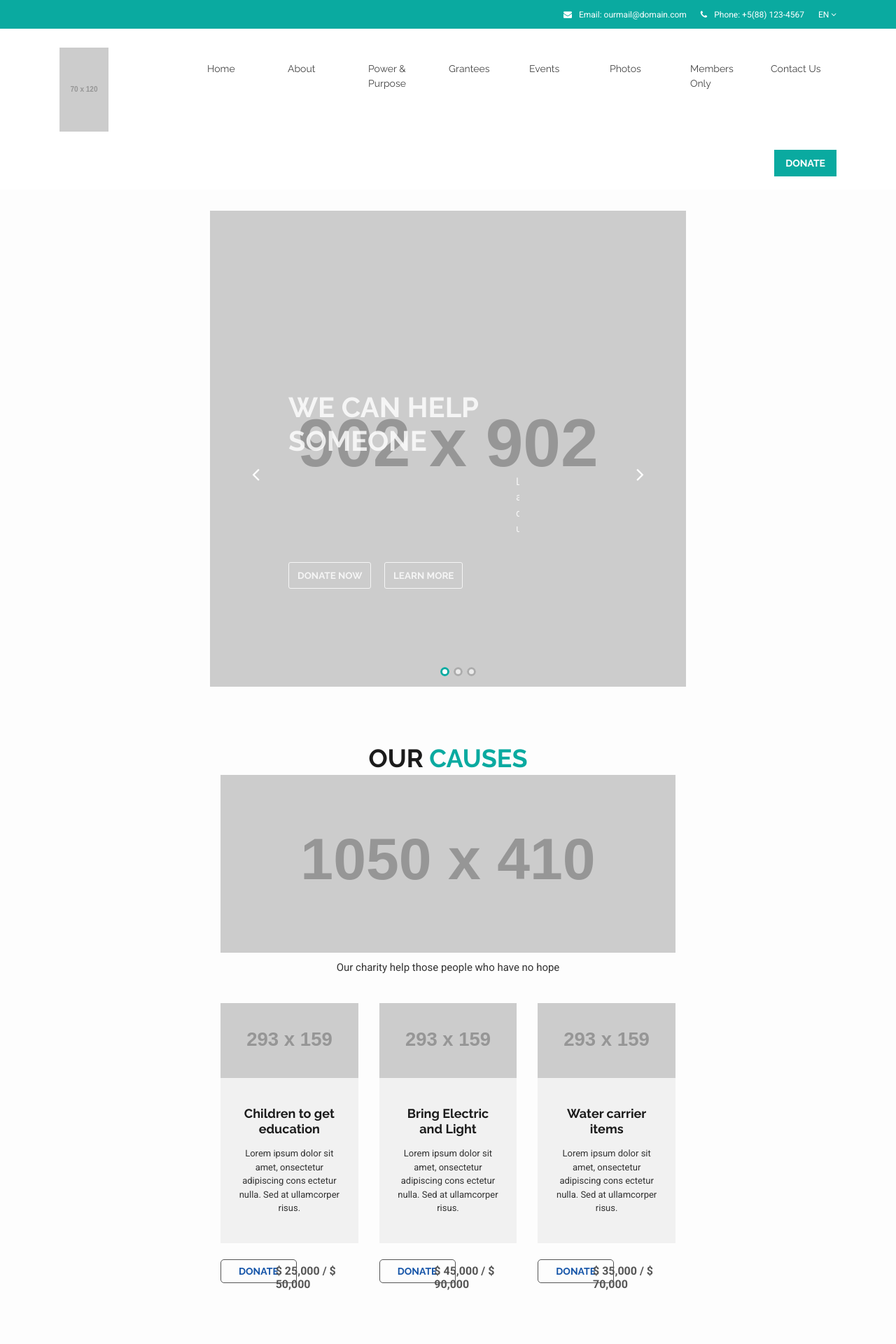
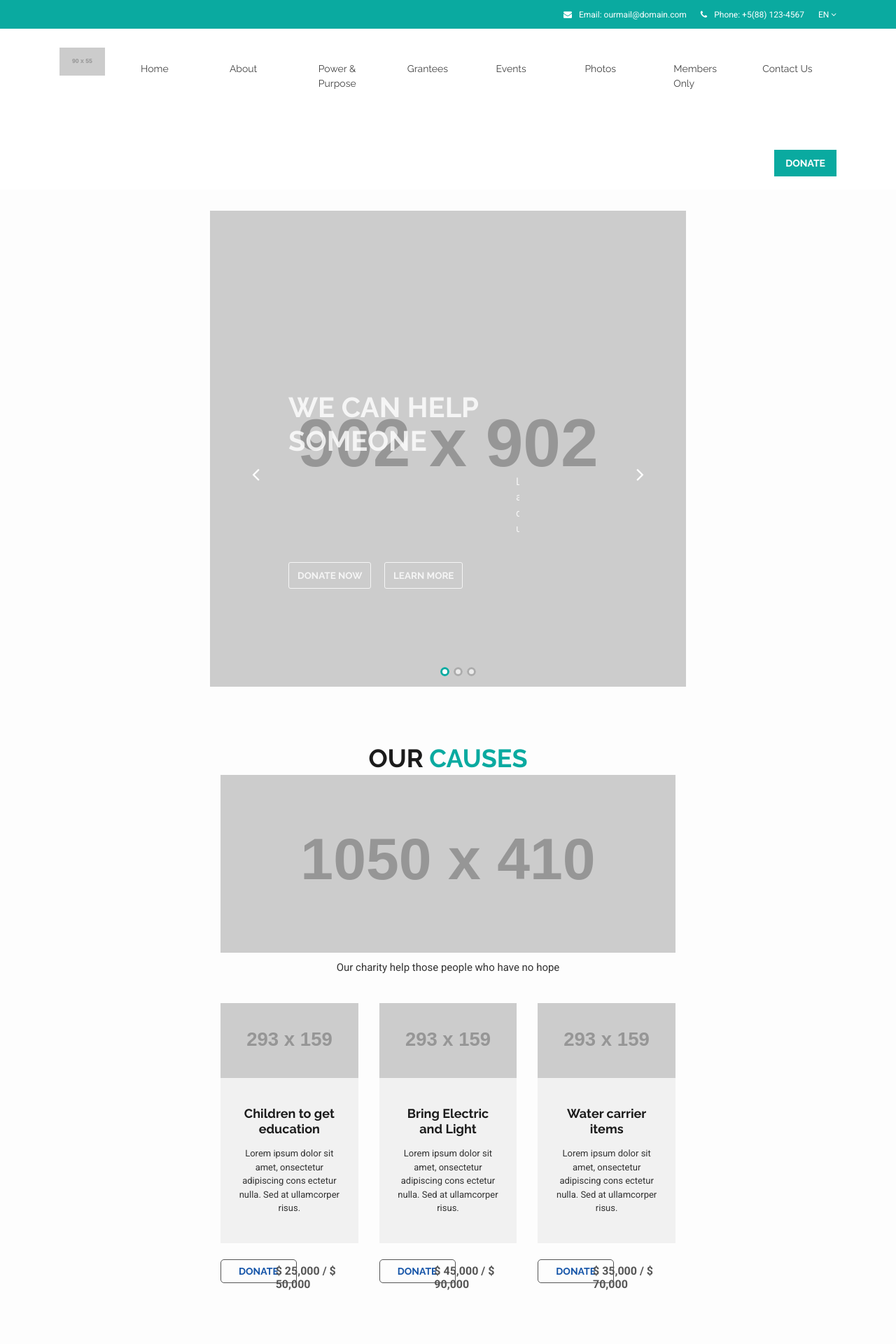
Before and after one commit to brightplum/ccc-foundation, a Jekyll site: the page built from index.html, in a window 1280 px wide. Shown: the top 1920 px of the page at 70% size. Built offline with Jekyll 4.4.1, drawn with Linux system fonts in a browser that asks for light colours.

Commit message:
Adjusting nav bar

```diff
--- a/_includes/header.html
+++ b/_includes/header.html
@@ -44,16 +44,16 @@
   <div class="main-menu-area" id="sticker">
     <div class="container">
       <div class="row">
-        <div class="col-md-2 col-xs-12">
+        <div class="col-md-1 col-xs-12">
           <div class="logo ptb-32">
             <!-- logo here -->
             <a href="{{ site.url }}">
-              <img src="https://via.placeholder.com/70x120.png" alt="">
+              <img src="https://via.placeholder.com/90x55.png" alt="">
             </a>
             <!-- end logo -->
           </div>
         </div>
-        <div class="col-md-10 col-xs-12">
+        <div class="col-md-11 col-xs-12">
           <div class="main-menu">
             <nav class="container">
               <ul class="row">
```
